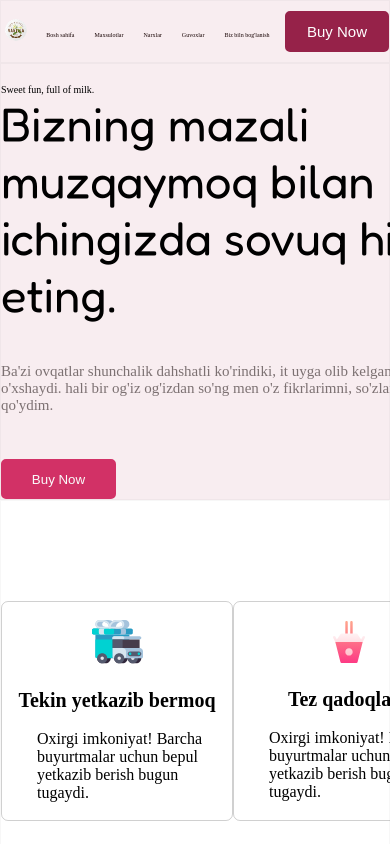
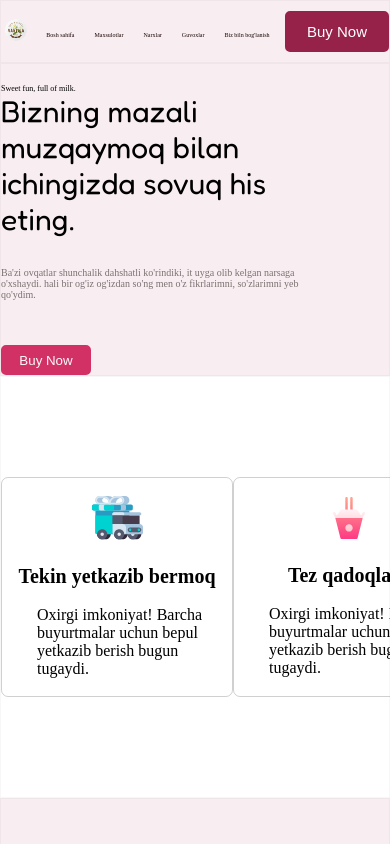
Before and after one commit to Shukurov2009/Vanilla-Project, a React (Vite) app: page / in a window 390 px wide. Shown: the top 844 px of the page. Built offline with nearby package versions, Linux system fonts and the light colour scheme; a web font is replaced by a local one.

Commit message:
media heder in footer created

```diff
--- a/index.html
+++ b/index.html
@@ -22,7 +22,7 @@
   <link
     href="https://fonts.googleapis.com/css2?family=Roboto:ital,wght@0,100;0,300;0,400;0,500;0,700;0,900;1,100;1,300;1,400;1,500;1,700;1,900&display=swap"
     rel="stylesheet">
-  <title>Vanilla</title>
+  <title>Vanilla Muzqaymoqlari</title>
 </head>
 
 <body>
--- a/src/components/Header/header.css
+++ b/src/components/Header/header.css
@@ -67,13 +67,13 @@
         gap: 40px;
     }
     .header-logo{
-        width: 50px;
-        height: 50px;
+        width: 35px;
+        height: 35px;
     }
     .header-link {
         color: #150101;
         transition: .1s;
-        font-size: 15px;
+        font-size: 8px;
     }
 
     .header-link:hover {
@@ -87,8 +87,8 @@
     .header-button {
         padding-top: 10px;
         padding-bottom: 10px;
-        padding-left: 30px;
-        padding-right: 30px;
+        padding-left: 25px;
+        padding-right: 25px;
         background-color: #D23166;
         border: 2px solid #D23166;
         border-radius: 5px;
--- a/src/components/Hero/hero.css
+++ b/src/components/Hero/hero.css
@@ -61,37 +61,37 @@
     }
 
     .hero-sweet {
-        font-size: 10px;
-        font-weight: 300px;
+        font-size: 8px;
+        font-weight: 200px;
     }
 
     .hero-text-box {
-        width: 505px;
+        width: 405px;
     }
 
     .hero-h1 {
-        width: 465px;
+        width: 300px;
     }
 
     .hero-title {
-        font-size: 47px;
-        font-weight: 300;
+        font-size: 30px;
+        font-weight: 200;
         font-family: Fredoka;
     }
 
     .hero-p {
-        width: 465px;
-        padding-top: 40px;
+        width: 300px;
+        padding-top: 30px;
     }
 
     .hero-text {
-        font-size: 15px;
+        font-size: 10px;
         color: #7c7172;
     }
 
     .hero-btn {
-        width: 115px;
-        height: 40px;
+        width: 90px;
+        height: 30px;
         background-color: #D23166;
         color: #fafafa;
         border-radius: 5px;
@@ -99,6 +99,61 @@
         margin-top: 45px;
     }
     .hero-image{
-        width: 500px;
+        width: 400px;
     }
 }
+
+@media(max-width:1150px){
+    .hero {
+        background-color: #F8EDF0;
+    }
+
+    .hero-inner {
+        padding-top: 20px;
+        display: flex;
+        align-items: center;
+        justify-content: space-between;
+    }
+
+    .hero-sweet {
+        font-size: 8px;
+        font-weight: 200px;
+    }
+
+    .hero-text-box {
+        width: 405px;
+    }
+
+    .hero-h1 {
+        width: 300px;
+    }
+
+    .hero-title {
+        font-size: 30px;
+        font-weight: 200;
+        font-family: Fredoka;
+    }
+
+    .hero-p {
+        width: 300px;
+        padding-top: 30px;
+    }
+
+    .hero-text {
+        font-size: 10px;
+        color: #7c7172;
+    }
+
+    .hero-btn {
+        width: 90px;
+        height: 30px;
+        background-color: #D23166;
+        color: #fafafa;
+        border-radius: 5px;
+        border: 2px solid #D23166;
+        margin-top: 45px;
+    }
+    .hero-image{
+        display: none;
+    }
+}
```
